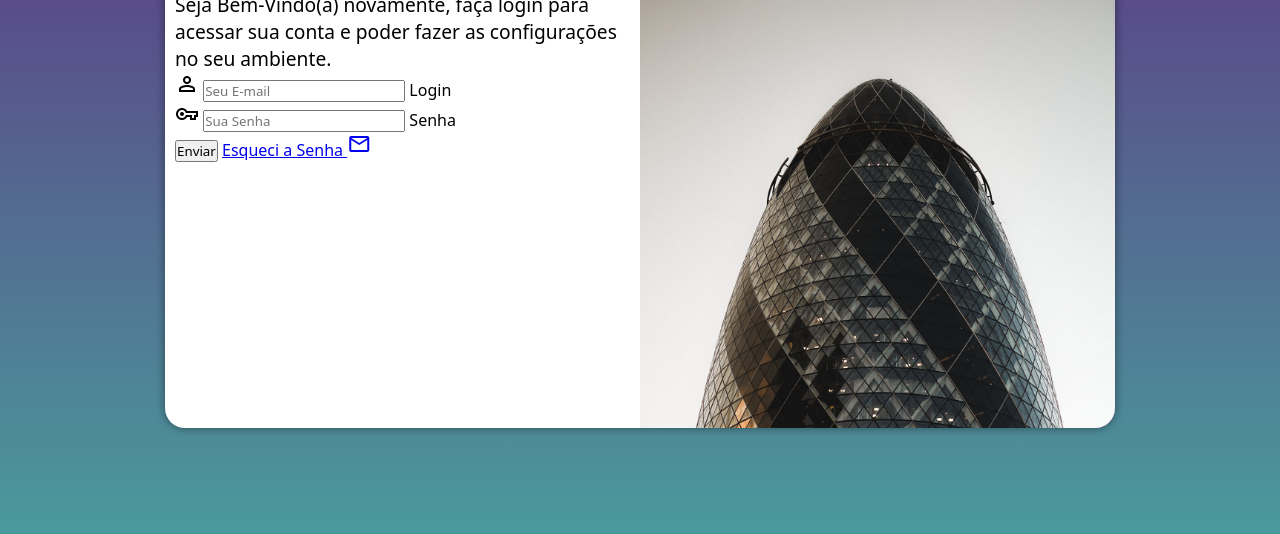
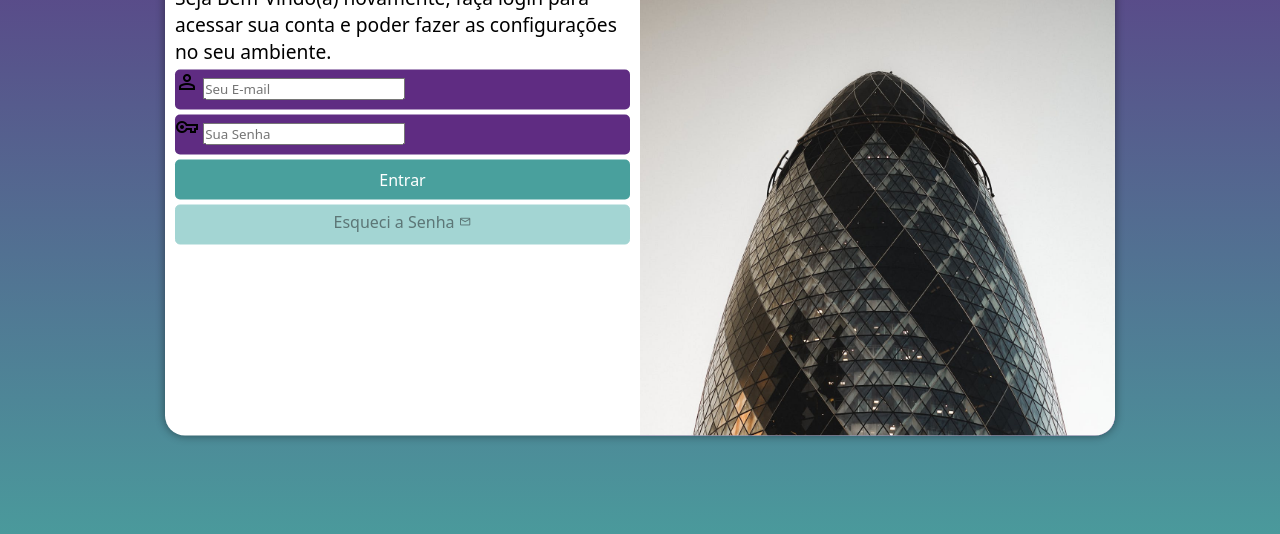
Before and after one commit to dgezinho11/projeto-login, a plain HTML site: page index.html in a window 1280 px wide. Shown: the part 222-756 px from the top of the page. Drawn offline with nearby package versions, Linux system fonts and the light colour scheme.

Commit message:
formatação de formulario

```diff
--- a/estilos/style.css
+++ b/estilos/style.css
@@ -31,8 +31,8 @@ section#login {
     overflow: hidden;
 
     background-color: white;
-    width: 250px;
-    height: 500px;
+    width: 260px;
+    height: 515px;
     border-radius: 20px;
     box-shadow: 0px 0px 10px rgba(0, 0, 0, 0.456);
 
@@ -61,3 +61,55 @@ div#formulario > h1 {
 div#formulario > p {
     font-size: 0.8em;
 }
+
+form > div.campo {
+    background-color: #5f2c82;
+    display: block;
+    width: 100%;
+    height: 40px;
+    border-radius: 5px;
+    margin: 5px 0px;
+}
+
+div.campo > label {
+    display: none;
+}
+
+form > input[type=submit] {
+    display: block;
+    font-size: 1em;
+    width: 100%;
+    height: 40px;
+    background-color: #49a09d;
+    color: white;
+    border: none;
+    border-radius: 5px;
+    cursor: pointer;
+}
+
+form > input[type=submit]:hover {
+    background-color: #49a09d62;
+}
+
+form > a.botao {
+    display: block;
+    text-align: center;
+    font-size: 1em;
+    width: 100%;
+    height: 40px;
+    padding-top: 5px;
+    margin-top: 5px;
+    background-color: #a3d5d3;
+    color: #5c7676;;
+    border: 1px solid #a3d5d3;
+    border-radius: 5px;
+    text-decoration: none;
+}
+
+form > a.botao:hover {
+    background-color: #a3d5d395;
+}
+
+form > a.botao > span {
+    font-size: 0.8em;
+}
--- a/index.html
+++ b/index.html
@@ -25,13 +25,14 @@
             <label for="ilogin">Login</label>
           </div>
 
-          <div class="senha">
+          <div class="campo">
             <span class="material-symbols-outlined">vpn_key</span>
             <input type="password" name="senha" id="isenha" placeholder="Sua Senha" autocomplete="current-password" required minlength="8" maxlength="20">
             <label for="isenha">Senha</label>
           </div>
-          <input type="submit" value="Enviar">
-          <a href="esqueci.html">Esqueci a Senha <span class="material-symbols-outlined">mail</span> </a>
+          <input type="submit" value="Entrar">
+          <a href="esqueci.html" class="botao">
+            Esqueci a Senha <span class="material-symbols-outlined">mail</span> </a>
         </form>
 
         </div>
```
